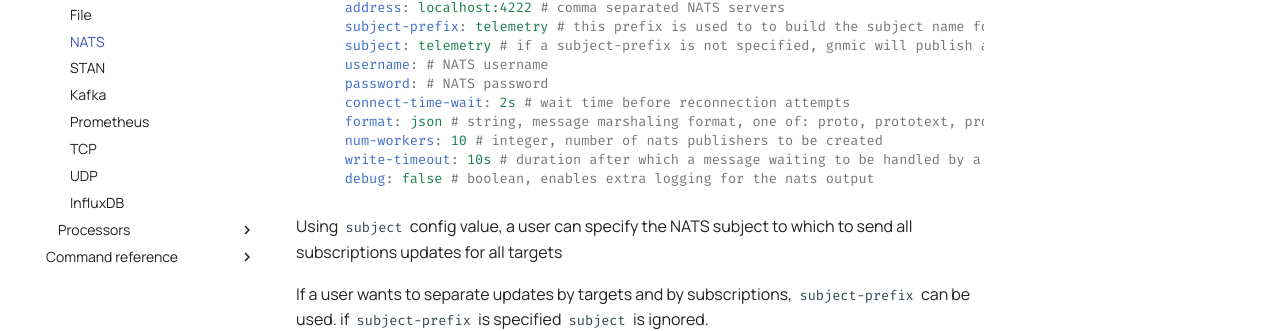
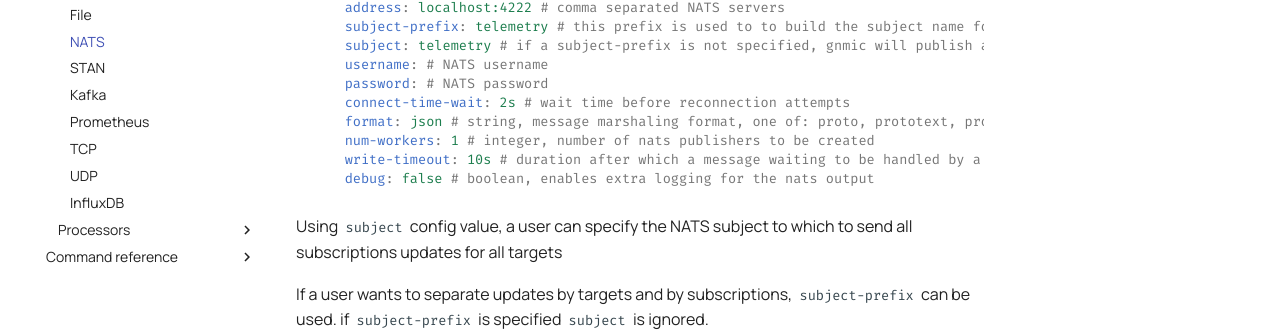
Before and after one commit to karimra/gnmic, an MkDocs documentation site: the page built from docs/advanced/multi_outputs/nats_output.md, in a window 1280 px wide and 1317 px high. Shown: the part 384-715 px from the top of the window. Built offline with MkDocs 1.6.1 and Material for MkDocs 9.7.7, drawn with Linux system fonts in a browser that asks for light colours; comment, search, counter and statistics services are not loaded.

Commit message:
align default values between code and docs

````diff
--- a/docs/advanced/multi_outputs/nats_output.md
+++ b/docs/advanced/multi_outputs/nats_output.md
@@ -8,12 +8,12 @@
     type: nats # required
     address: localhost:4222 # comma separated NATS servers
     subject-prefix: telemetry # this prefix is used to to build the subject name for each target/subscription
-    subject: telemetry # if a subject-prefix is not specified, gnmic will publish all subscriptions updates to a single subject 'telemetry'
+    subject: telemetry # if a subject-prefix is not specified, gnmic will publish all subscriptions updates to a single subject configured under this field. Defaults to 'telemetry'
     username: # NATS username
     password: # NATS password
     connect-time-wait: 2s # wait time before reconnection attempts
     format: json # string, message marshaling format, one of: proto, prototext, protojson, json, event
-    num-workers: 10 # integer, number of nats publishers to be created
+    num-workers: 1 # integer, number of nats publishers to be created
     write-timeout: 10s # duration after which a message waiting to be handled by a worker gets discarded
     debug: false # boolean, enables extra logging for the nats output
 ```
````
Also changed, not shown: 1 other file.
